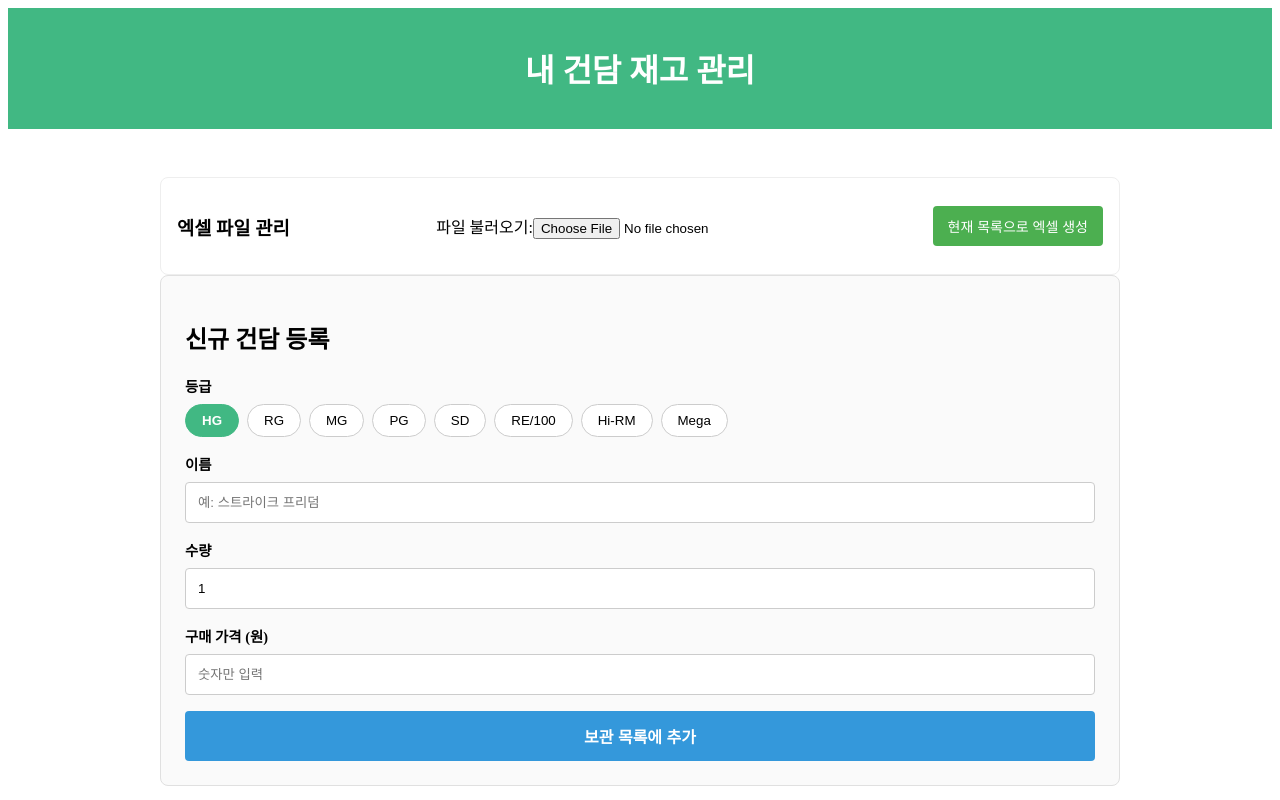
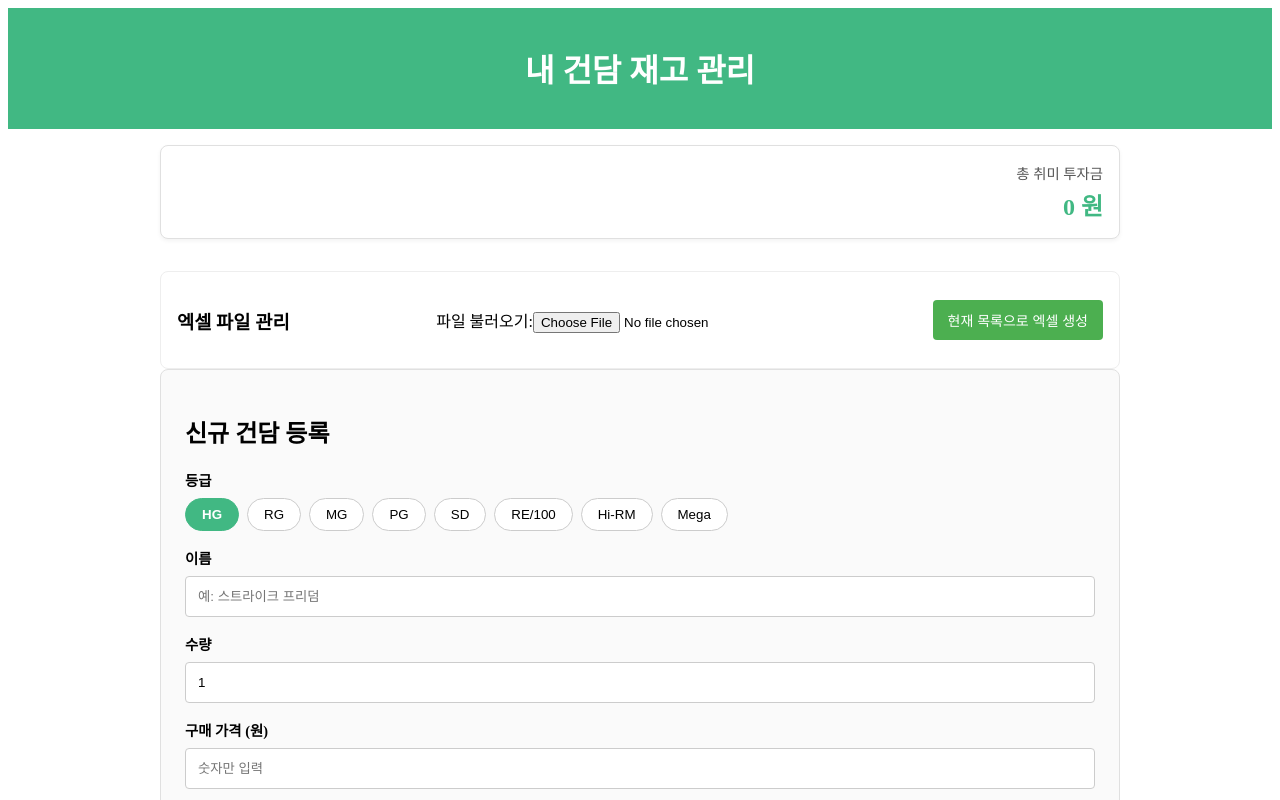
Before and after one commit to ungit003/gundam-inventory, a Vue app: page / in a window 1280 px wide. Shown: the top 800 px of the page. Built offline with nearby package versions, Linux system fonts and the light colour scheme.

Commit message:
취미 자금 항목 생성

```diff
--- a/src/App.vue
+++ b/src/App.vue
@@ -12,6 +12,7 @@ import GundamForm from './components/GundamForm.vue';
 import FileUpload from './components/FileUpload.vue';
 
 import FilterControls from './components/FilterControls.vue';
+import HobbyFund from './components/HobbyFund.vue';
 
 // 2. Pinia 스토어를 사용 준비합니다.
 const store = useInventoryStore();
@@ -30,6 +31,7 @@ const {
   </header>
   <main>
     <!-- 이 컴포넌트들은 다음 단계들에서 순차적으로 기능을 구현하고 수정할 예정입니다. -->
+    <HobbyFund />
     <FileUpload />
     <GundamForm />
 
--- /dev/null
+++ b/src/components/HobbyFund.vue
@@ -0,0 +1,52 @@
+<!-- src/components/HobbyFund.vue -->
+
+<script setup>
+import { storeToRefs } from 'pinia';
+import { useInventoryStore } from '../stores/inventory';
+
+// 1. Pinia 스토어를 사용 준비합니다.
+const store = useInventoryStore();
+
+// 2. 스토어에서 totalPurchasePrice getter를 반응성을 유지한 채로 가져옵니다.
+const { totalPurchasePrice } = storeToRefs(store);
+</script>
+
+<template>
+  <div class="hobby-fund-container">
+    <div class="fund-item">
+      <span class="label">총 취미 투자금</span>
+      <!-- 3. 가져온 getter 값을 화면에 표시합니다. -->
+      <!--    toLocaleString()을 사용해 숫자에 3자리 콤마를 찍어 가독성을 높입니다. -->
+      <span class="value">{{ totalPurchasePrice.toLocaleString() }} 원</span>
+    </div>
+    <!-- TODO: 7단계 이후에 '예상 판매 수익' 같은 항목을 여기에 추가할 수 있습니다. -->
+  </div>
+</template>
+
+<style scoped>
+.hobby-fund-container {
+  display: flex;
+  justify-content: flex-end; /* 오른쪽 정렬 */
+  padding: 1rem;
+  margin-bottom: 1.5rem;
+  background-color: #ffffff;
+  border: 1px solid #e0e0e0;
+  border-radius: 8px;
+  box-shadow: 0 2px 4px rgba(0,0,0,0.05);
+}
+.fund-item {
+  display: flex;
+  flex-direction: column; /* 세로 정렬 */
+  align-items: flex-end; /* 오른쪽 정렬 */
+}
+.label {
+  font-size: 0.9rem;
+  color: #555;
+  margin-bottom: 0.25rem;
+}
+.value {
+  font-size: 1.5rem;
+  font-weight: bold;
+  color: #41B883; /* Vue 색상 */
+}
+</style>
--- a/src/stores/inventory.js
+++ b/src/stores/inventory.js
@@ -80,6 +80,25 @@ export const useInventoryStore = defineStore('inventory', {
         const searchMatch = item.name.toLowerCase().includes(state.searchTerm.toLowerCase());
         return gradeMatch && searchMatch;
       });
+    },
+
+    /**
+     * [신규] '취미 자금'을 계산하는 getter입니다.
+     * 보관 목록과 판매 목록에 있는 모든 아이템의 구매 가격을 합산합니다.
+     * @param {object} state - 현재 스토어의 state
+     * @returns {number} - 계산된 총 구매 가격
+     */
+    totalPurchasePrice: (state) => {
+      // 1. 스프레드(...) 연산자를 사용해 보관 목록과 판매 목록을 하나의 배열로 합칩니다.
+      const allStock = [...state.inStorageList, ...state.forSaleList];
+
+      // 2. reduce 메서드를 사용해 합쳐진 배열의 모든 아이템을 순회하며 값을 누적합니다.
+      //    - 'sum'은 현재까지 누적된 값 (초기값 0)
+      //    - 'item'은 배열의 각 건담 객체
+      //    - 'item.purchasePrice || 0'는 purchasePrice가 null이나 undefined일 경우 0으로 처리하여 오류를 방지합니다.
+      const total = allStock.reduce((sum, item) => sum + (item.purchasePrice || 0), 0);
+
+      return total;
     },
   },
 
```
